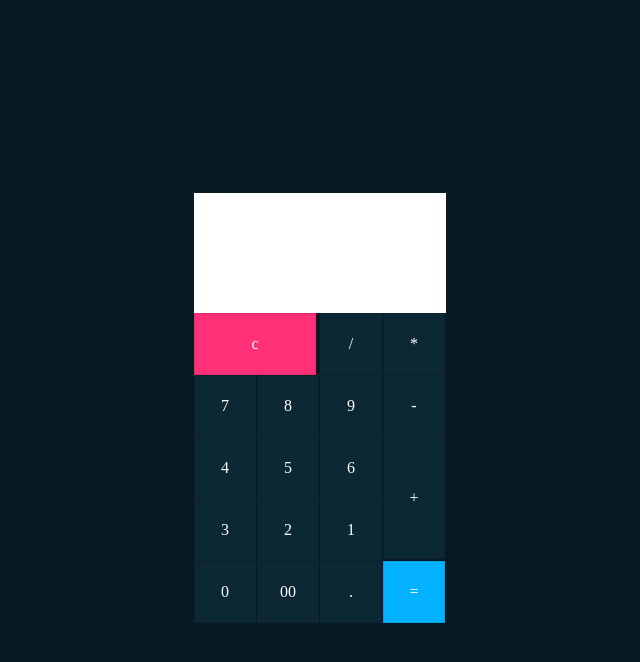
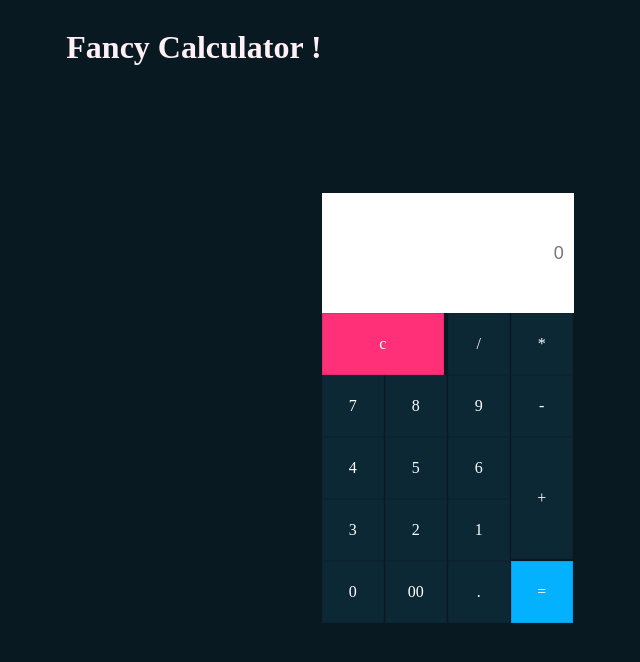
Before and after one commit to kahenya-anita/Fancy-Calculator, a plain HTML site: page index.html in a window 1280 px wide. Shown: the whole page, without its empty margins (320-960 px from the left). Drawn offline with Linux system fonts and the light colour scheme.

Commit message:
Final commit

```diff
--- a/css/style.css
+++ b/css/style.css
@@ -1,4 +1,14 @@
 @import url('https://fonts.googleapis.com/css?family=poppins:300,400,500,600,700,800,900&dispal=swap');
+h1{
+    text-align: center;
+    justify-content: center;
+    align-self: start;
+    font-size: xx-large;
+    font-weight: bolder;
+    font-stretch: extra-expanded;
+    font-style: inherit;
+    color: lavenderblush;
+}
 .
 {
     margin: 0;
--- a/index.html
+++ b/index.html
@@ -5,10 +5,11 @@
     <meta name="viewport" content="width=, initial-scale=1.0">
     <title>Fancy Calculator</title>
     <link rel="stylesheet" type="text/css" href="css/style.css">
+    <h1>Fancy Calculator !</h1>
 </head>
 <body>
     <form class="calculator" name="calc">
-        <input class="value" type="text"  name="txt" readonly="">
+        <input class="value" type="text"  name="txt" readonly="" placeholder="0">
         <span class="num clear" onclick="document.calc.txt.value =''">c</span>
         <span class="num" onclick="document.calc.txt.value +='/'">/</span>
         <span class="num" onclick="document.calc.txt.value +='*'">*</span>
```
